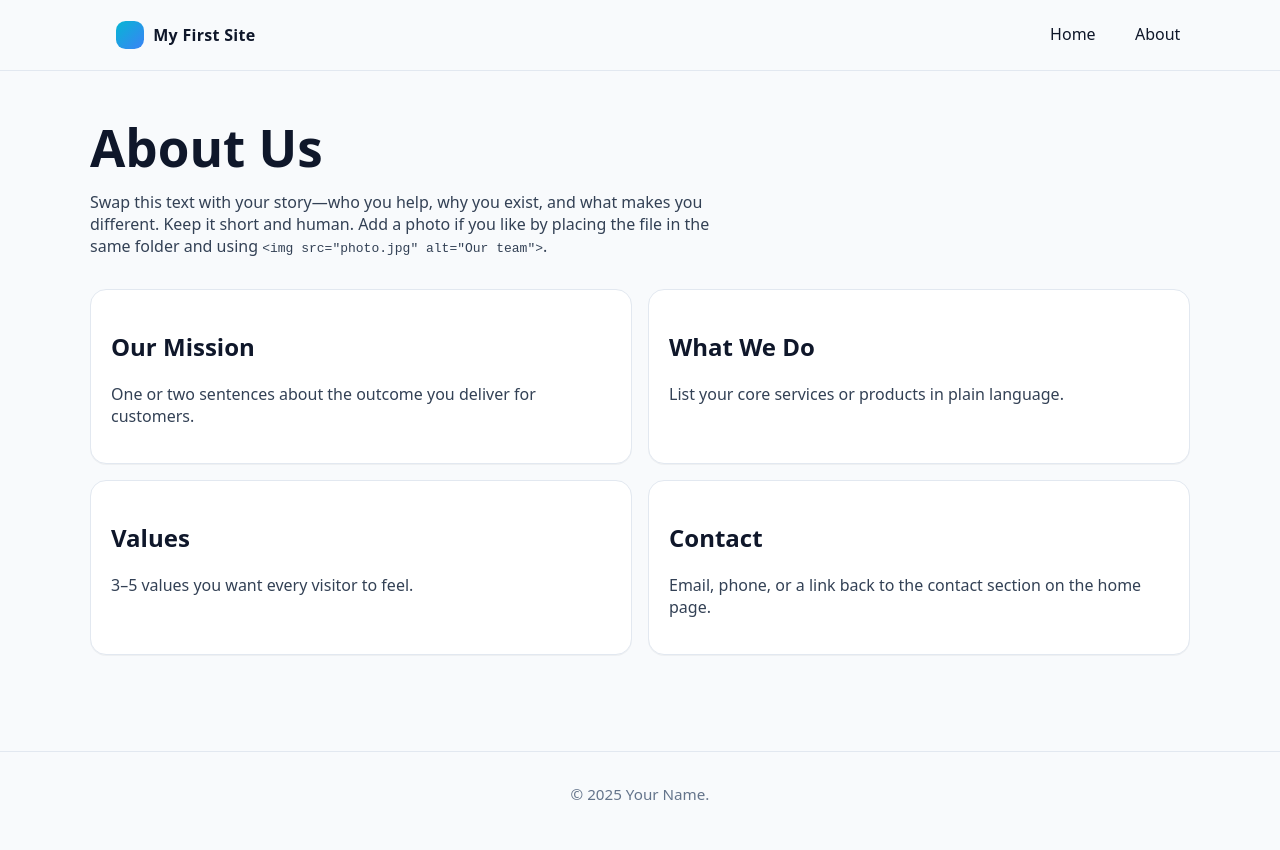
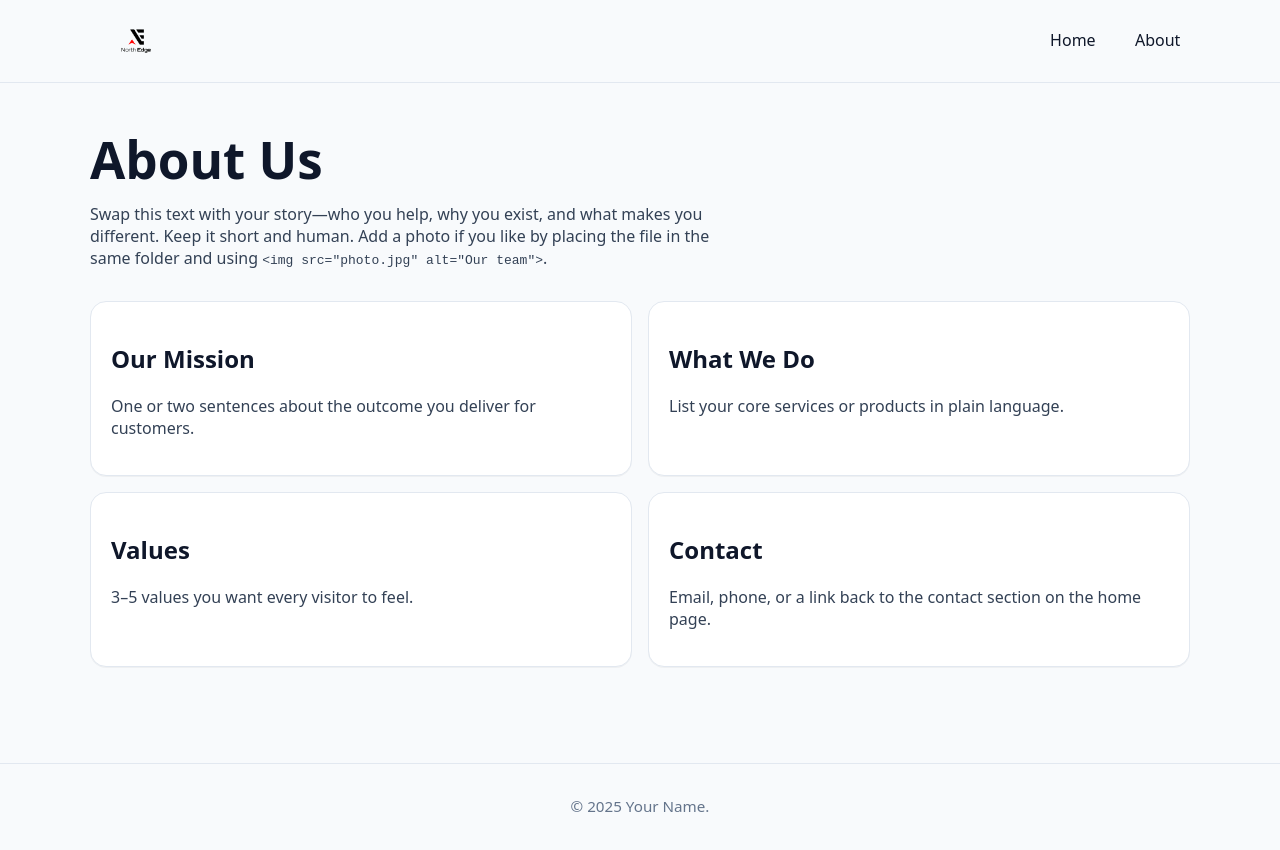
Before and after one commit to aaronwiegersma/mywebsite, a plain HTML site: page about.html in a window 1280 px wide. Drawn offline with Linux system fonts and the light colour scheme.

Commit message:
Update about.html

```diff
--- a/about.html
+++ b/about.html
@@ -28,10 +28,9 @@
 <body>
   <header>
     <div class="container nav">
-    <a href="/index.html" class="brand">
-      <span class="brand-badge" aria-hidden="true"></span>
-      <span>My First Site</span>
-    </a>
+      <a href="/index.html" class="brand">
+        <img src="/logo.png" alt="My First Site Logo" style="height:40px;" />
+      </a>
     <nav>
       <a href="/index.html">Home</a>
       <a href="/about.html">About</a>
```
